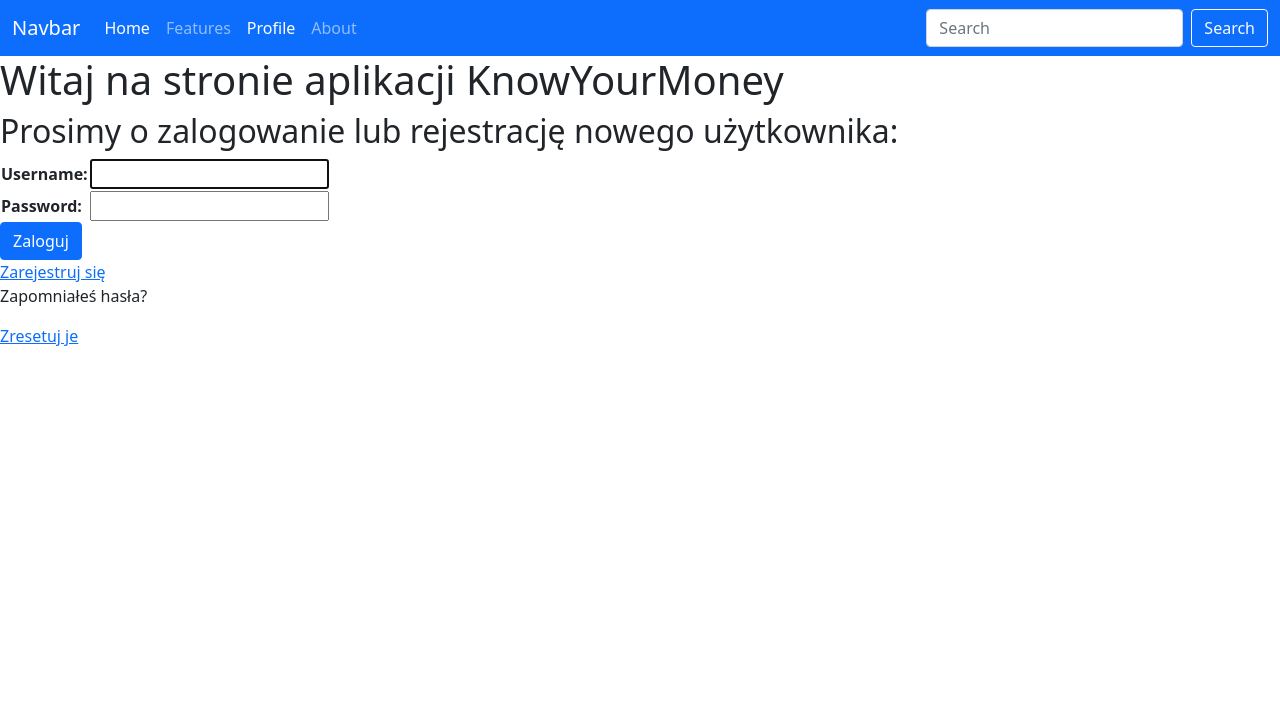
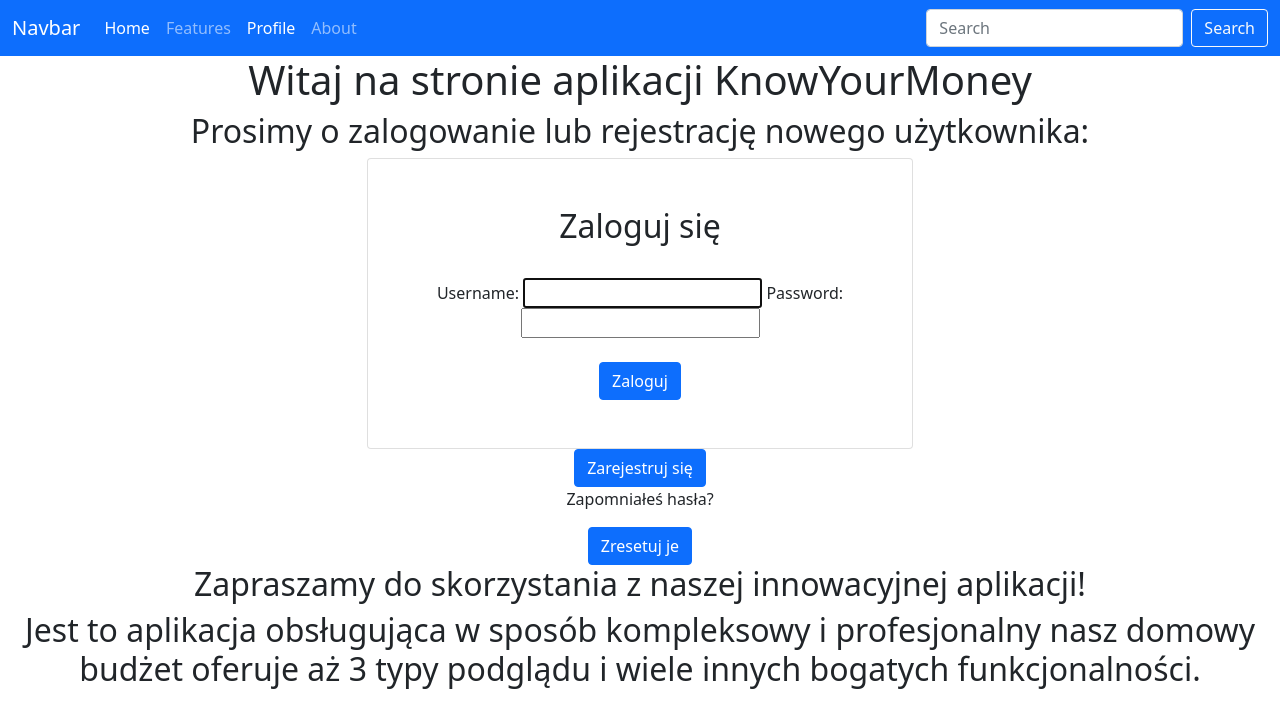
Before and after one commit to ITFutureManiacs/KnowYourMoney, a Django app: page /accounts/login/ in a window 1280 px wide. Shown: the top 728 px of the page. Run offline with Django 4.2, Linux system fonts and the light colour scheme.

Commit message:
NewLoginPageView

```diff
--- a/accounts/templates/accounts/login.html
+++ b/accounts/templates/accounts/login.html
@@ -3,14 +3,42 @@
 {% block title %}Witaj! Zaloguj się{% endblock %}
 
 {% block body %}
-    <h1>Witaj na stronie aplikacji KnowYourMoney</h1>
-    <h2>Prosimy o zalogowanie lub rejestrację nowego użytkownika:</h2>
-    <form method="post">
-    {% csrf_token %}
-    <table>{{ form }}</table>
-    <input type="submit" value="Zaloguj" class="btn btn-primary">
-    </form>
 
-    <a href="{% url 'registration' %}">Zarejestruj się</a>
-    <p>Zapomniałeś hasła?</p><a href="{% url 'password_reset' %}">Zresetuj je</a>
+    <h1 class="text-center">Witaj na stronie aplikacji KnowYourMoney</h1>
+    <div class="text-center">
+        <h2>Prosimy o zalogowanie lub rejestrację nowego użytkownika:</h2>
+
+        <div class="container p-10">
+    <div class="form-container">
+      <div class="row justify-content-center align-content-center">
+          <div class="col-md-6">
+              <div class="card p-5">
+              <h2 class="text-center">Zaloguj się</h2>
+              <br>
+              <form method="POST" action="{% url 'login' %}">
+                  {% csrf_token %}
+                 {{ form }}
+                  <br><br>
+                  <button type="submit" class="btn btn-primary btn-block">Zaloguj</button>
+              </form>
+          </div>
+          </div>
+      </div>
+   </div>
+</div>
+
+             <form action="{% url 'registration' %}">
+    <button type="submit" class="btn btn-primary btn-block">Zarejestruj się </button>
+</form>
+        <p>Zapomniałeś hasła?
+            <form action="{% url 'password_reset' %}">
+    <button type="submit" class="btn btn-primary btn-block">Zresetuj je </button>
+</form>
+    </div>
+ <div class="text-center">
+        <h2>Zapraszamy do skorzystania z naszej innowacyjnej aplikacji!</h2>
+        <h2>Jest to aplikacja obsługująca w sposób kompleksowy i profesjonalny nasz domowy budżet oferuje
+            aż 3 typy podglądu i wiele innych bogatych funkcjonalności.</h2>
+        <div class="container p-10">
+
 {% endblock body %}
```
